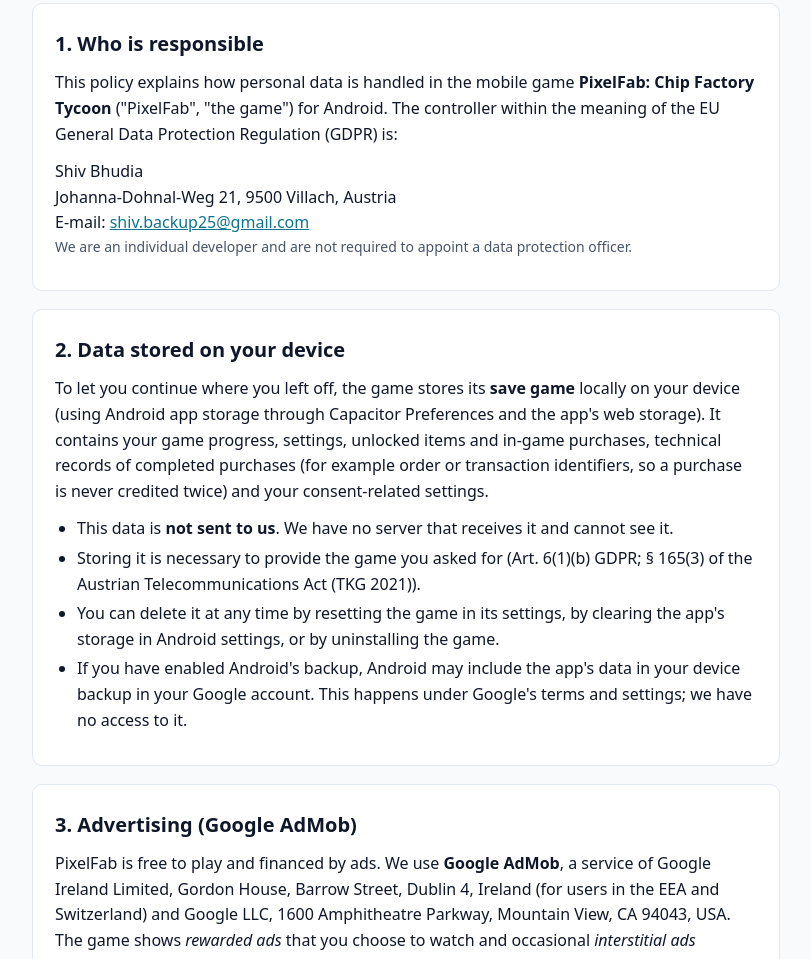
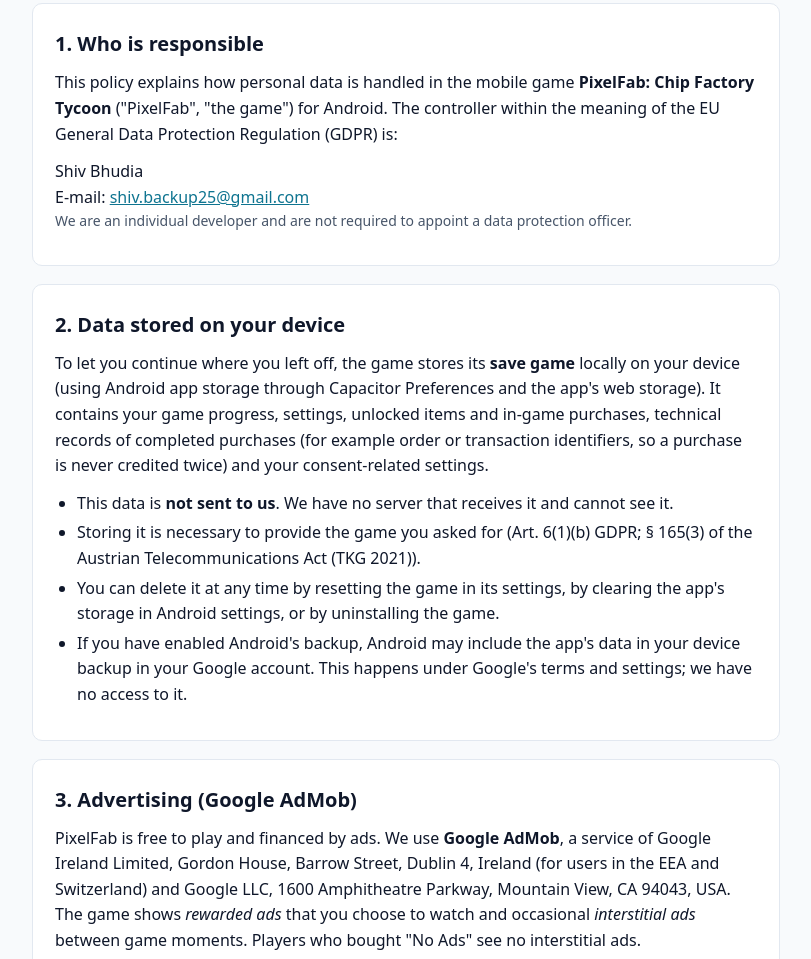
Before and after one commit to shivbackup25-wq/shivbackup25-wq.github.io, a plain HTML site: page privacy-policy.html in a window 1280 px wide. Shown: the part 827-1786 px from the top of the page, without its empty margins (234-1045 px from the left). Drawn offline with Linux system fonts and the light colour scheme.

Commit message:
Remove address of data controller from privacy policy
Removed the address of the data controller from the privacy policy.

```diff
--- a/privacy-policy.html
+++ b/privacy-policy.html
@@ -157,7 +157,6 @@
       <p>This policy explains how personal data is handled in the mobile game <strong>PixelFab: Chip Factory Tycoon</strong> ("PixelFab", "the game") for Android. The controller within the meaning of the EU General Data Protection Regulation (GDPR) is:</p>
       <address>
         Shiv Bhudia<br>
-        Johanna-Dohnal-Weg 21, 9500 Villach, Austria<br>
         E-mail: <a href="mailto:shiv.backup25@gmail.com">shiv.backup25@gmail.com</a>
       </address>
       <p class="muted">We are an individual developer and are not required to appoint a data protection officer.</p>
```
